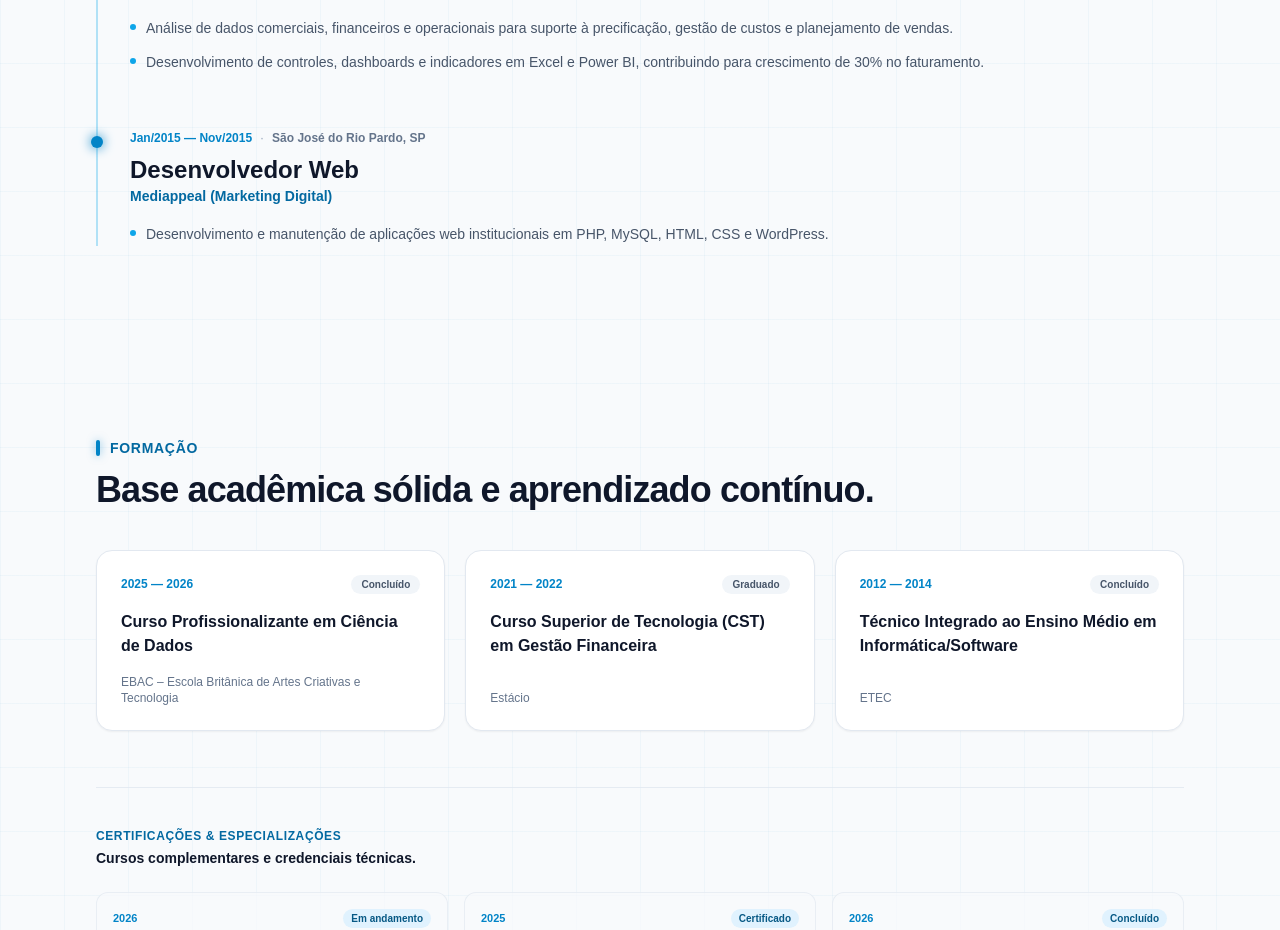
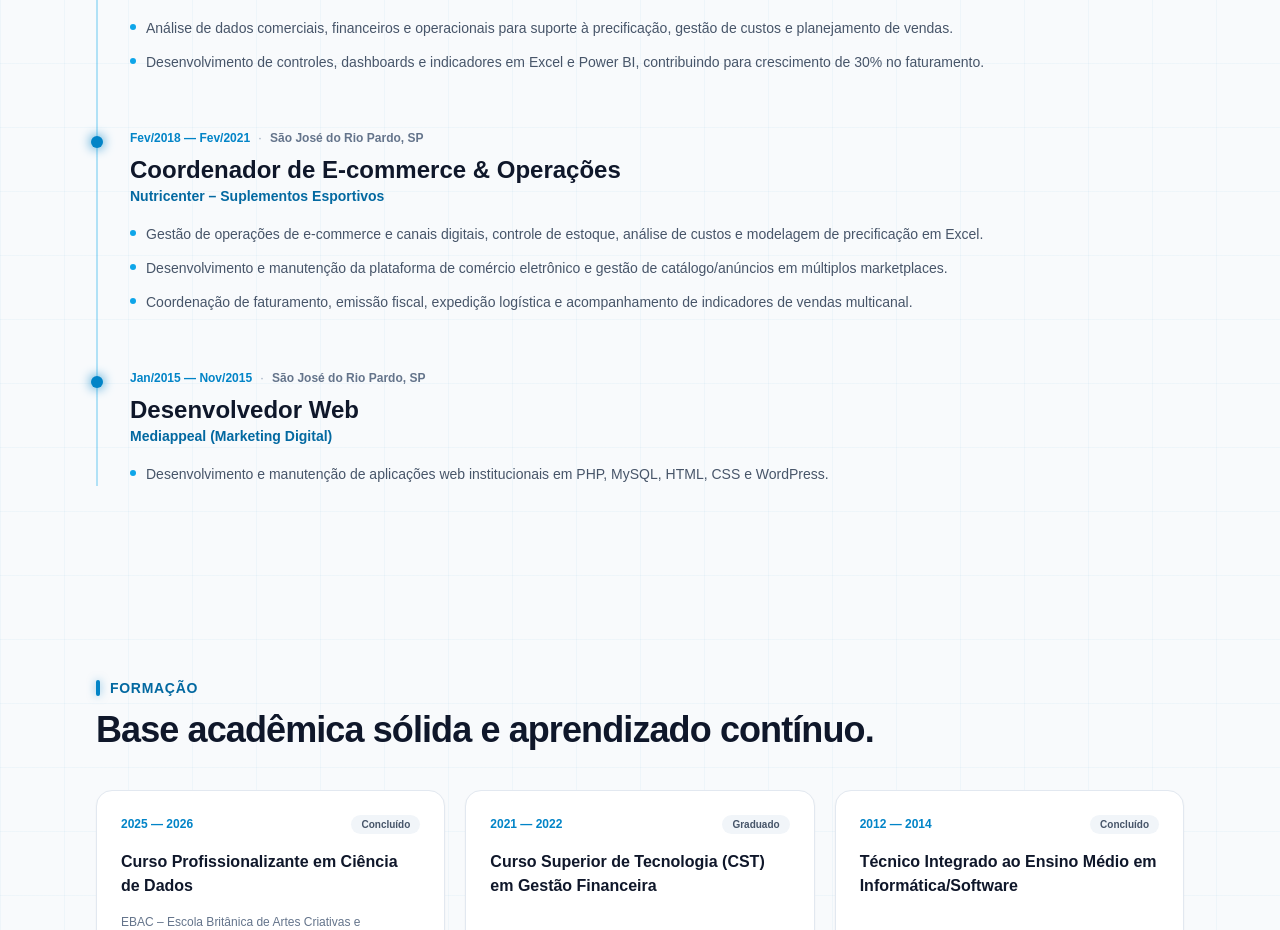
Before and after one commit to flavianojr1/flaviano-portfolio, a Next.js app: page / in a window 1280 px wide. Shown: the part 5505-6435 px from the top of the page. Built offline with nearby package versions, Linux system fonts and the light colour scheme.

Commit message:
feat: adicionar experiencia profissional da Nutricenter na timeline

```diff
--- a/src/data/portfolio.ts
+++ b/src/data/portfolio.ts
@@ -379,6 +379,27 @@ export const portfolio = {
       },
     },
     {
+      period: 'Fev/2018 — Fev/2021',
+      company: 'Nutricenter – Suplementos Esportivos',
+      location: 'São José do Rio Pardo, SP',
+      role: {
+        pt: 'Coordenador de E-commerce & Operações',
+        en: 'E-commerce & Operations Coordinator',
+      },
+      highlights: {
+        pt: [
+          'Gestão de operações de e-commerce e canais digitais, controle de estoque, análise de custos e modelagem de precificação em Excel.',
+          'Desenvolvimento e manutenção da plataforma de comércio eletrônico e gestão de catálogo/anúncios em múltiplos marketplaces.',
+          'Coordenação de faturamento, emissão fiscal, expedição logística e acompanhamento de indicadores de vendas multicanal.',
+        ],
+        en: [
+          'Management of e-commerce operations, inventory control, cost analysis, and product pricing models in Excel.',
+          'Development and maintenance of the online store platform and catalog optimization across multiple marketplace channels.',
+          'Coordination of invoicing, fiscal compliance, logistics fulfillment, and multi-channel sales KPI tracking.',
+        ],
+      },
+    },
+    {
       period: 'Jan/2015 — Nov/2015',
       company: 'Mediappeal (Marketing Digital)',
       location: 'São José do Rio Pardo, SP',
```
